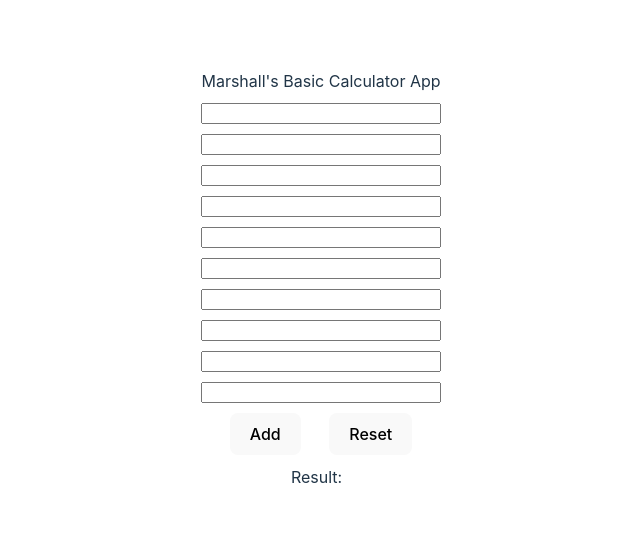
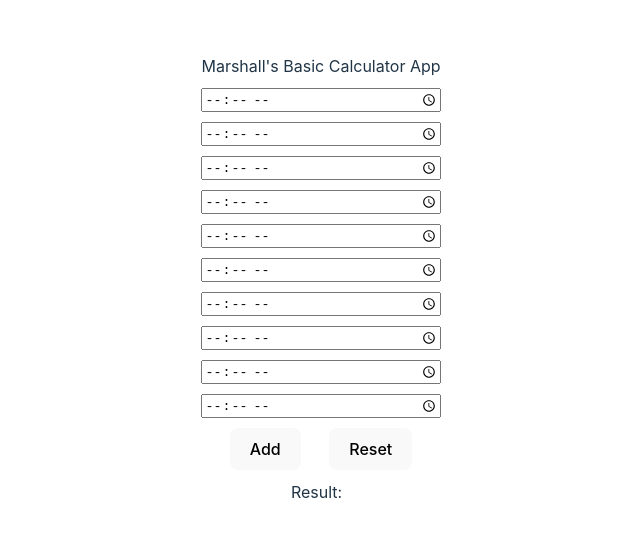
Before and after one commit to wizzardx/marshall-basic-calculator-app, a plain HTML site: page index.html in a window 1280 px wide. Shown: the part 121-658 px from the top of the page, without its empty margins (319-959 px from the left). Drawn offline with Linux system fonts and the light colour scheme.

Commit message:
deploy: a622ec8a4c92a52f68c3d4ab440a11dca70c0b85

```diff
--- a/assets/index-BTL8wKGc.js
+++ /dev/null
@@ -1,15 +0,0 @@
-(function(){const t=document.createElement("link").relList;if(t&&t.supports&&t.supports("modulepreload"))return;for(const e of document.querySelectorAll('link[rel="modulepreload"]'))n(e);new MutationObserver(e=>{for(const r of e)if(r.type==="childList")for(const i of r.addedNodes)i.tagName==="LINK"&&i.rel==="modulepreload"&&n(i)}).observe(document,{childList:!0,subtree:!0});function o(e){const r={};return e.integrity&&(r.integrity=e.integrity),e.referrerPolicy&&(r.referrerPolicy=e.referrerPolicy),e.crossOrigin==="use-credentials"?r.credentials="include":e.crossOrigin==="anonymous"?r.credentials="omit":r.credentials="same-origin",r}function n(e){if(e.ep)return;e.ep=!0;const r=o(e);fetch(e.href,r)}})();function d(u){u.addEventListener("click",()=>{let t=0;for(let n=1;n<=10;n++){const e=document.querySelector(`#num${n}`);e!=null&&e.value&&(t+=parseInt(e.value))}const o=document.querySelector("#result-value");o&&(o.innerHTML=t.toString())})}function a(u){u.addEventListener("click",()=>{for(let o=1;o<=10;o++){const n=document.querySelector(`#num${o}`);n&&(n.value="")}const t=document.querySelector("#result-value");t&&(t.innerHTML="")})}const s=document.querySelector("#app");if(s){let u="";for(let t=1;t<=10;t++)u+=`<input id="num${t}" type="number" />`;s.innerHTML=`
-    <div id="calculator">
-        Marshall's Basic Calculator App
-      <div id="user-inputs">
-          ${u}
-          <div id="buttons">
-            <button id="add" type="button">Add</button>
-            <button id="reset" type="button">Reset</button>
-          </div>
-      </div>
-      <div id="result">
-          Result: &nbsp;<span id="result-value"></span>
-      </div>
-    </div>
-  `}const c=document.querySelector("button#add");c&&d(c);const l=document.querySelector("button#reset");l&&a(l);
--- /dev/null
+++ b/assets/index-CLehfM9s.js
@@ -0,0 +1,15 @@
+(function(){const t=document.createElement("link").relList;if(t&&t.supports&&t.supports("modulepreload"))return;for(const e of document.querySelectorAll('link[rel="modulepreload"]'))i(e);new MutationObserver(e=>{for(const o of e)if(o.type==="childList")for(const u of o.addedNodes)u.tagName==="LINK"&&u.rel==="modulepreload"&&i(u)}).observe(document,{childList:!0,subtree:!0});function n(e){const o={};return e.integrity&&(o.integrity=e.integrity),e.referrerPolicy&&(o.referrerPolicy=e.referrerPolicy),e.crossOrigin==="use-credentials"?o.credentials="include":e.crossOrigin==="anonymous"?o.credentials="omit":o.credentials="same-origin",o}function i(e){if(e.ep)return;e.ep=!0;const o=n(e);fetch(e.href,o)}})();function d(r){r.addEventListener("click",()=>{let t=0;for(let i=1;i<=10;i++){const e=document.querySelector(`#time${i}`);e!=null&&e.value&&(t+=f(e.value))}const n=document.querySelector("#result-value");n&&(n.innerHTML=p(t))})}function a(r){r.addEventListener("click",()=>{for(let n=1;n<=10;n++){const i=document.querySelector(`#time${n}`);i&&(i.value="")}const t=document.querySelector("#result-value");t&&(t.innerHTML="")})}function f(r){const[t,n]=r.split(":").map(Number);return t*60+n}function p(r){const t=Math.floor(r/60),n=r%60;return`${String(t).padStart(2,"0")}:${String(n).padStart(2,"0")}`}const s=document.querySelector("#app");if(s){let r="";for(let t=1;t<=10;t++)r+=`<input id="time${t}" type="time" />`;s.innerHTML=`
+    <div id="calculator">
+        Marshall's Basic Calculator App
+      <div id="user-inputs">
+          ${r}
+          <div id="buttons">
+            <button id="add" type="button">Add</button>
+            <button id="reset" type="button">Reset</button>
+          </div>
+      </div>
+      <div id="result">
+          Result: &nbsp;<span id="result-value"></span>
+      </div>
+    </div>
+  `}const c=document.querySelector("button#add");c&&d(c);const l=document.querySelector("button#reset");l&&a(l);
--- a/index.html
+++ b/index.html
@@ -5,7 +5,7 @@
     <link rel="icon" type="image/svg+xml" href="/marshall-basic-calculator-app/vite.svg" />
     <meta name="viewport" content="width=device-width, initial-scale=1.0" />
     <title>Marshall's Basic Calculator App</title>
-    <script type="module" crossorigin src="/marshall-basic-calculator-app/assets/index-BTL8wKGc.js"></script>
+    <script type="module" crossorigin src="/marshall-basic-calculator-app/assets/index-CLehfM9s.js"></script>
     <link rel="stylesheet" crossorigin href="/marshall-basic-calculator-app/assets/index-BnDczGAJ.css">
   </head>
   <body>
```
